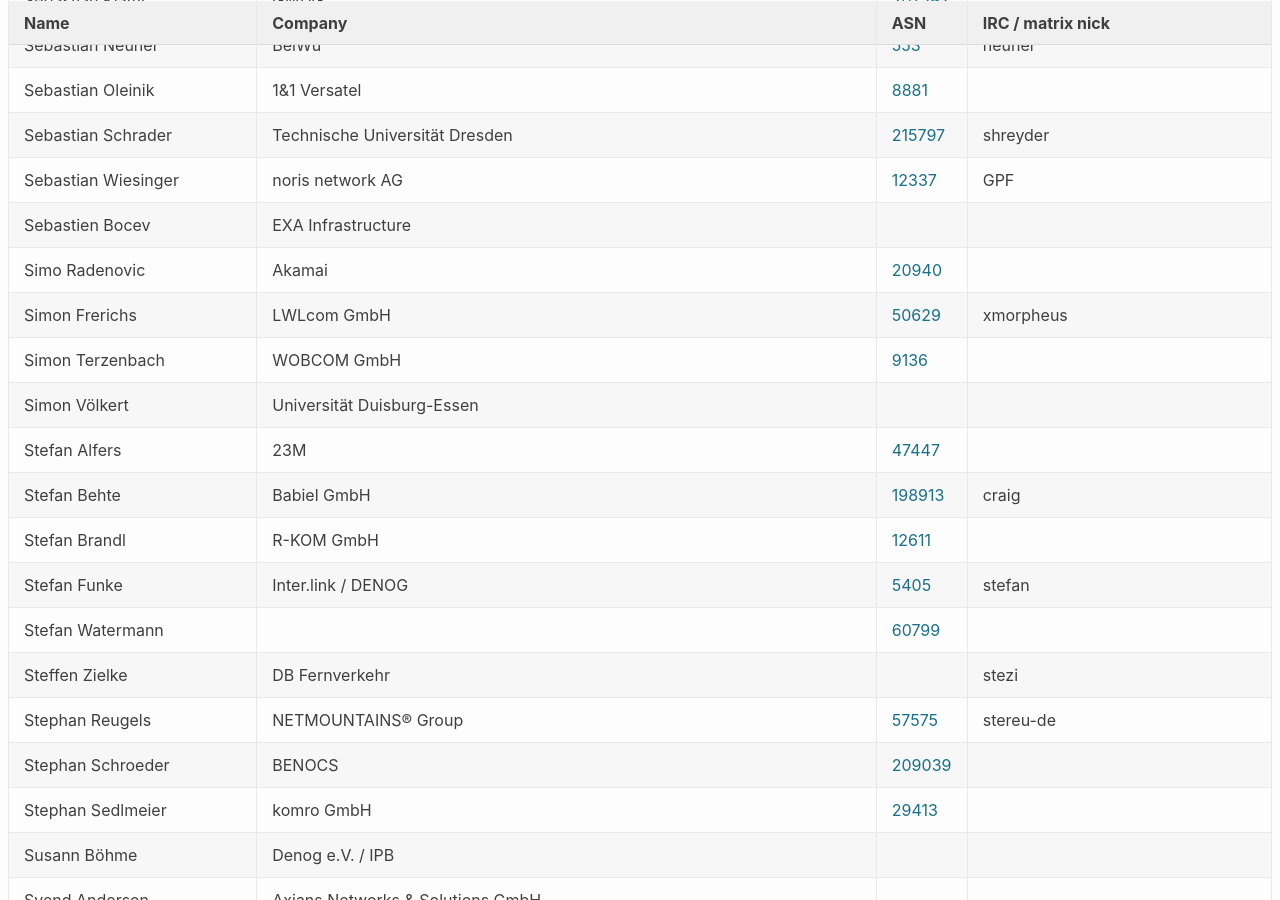
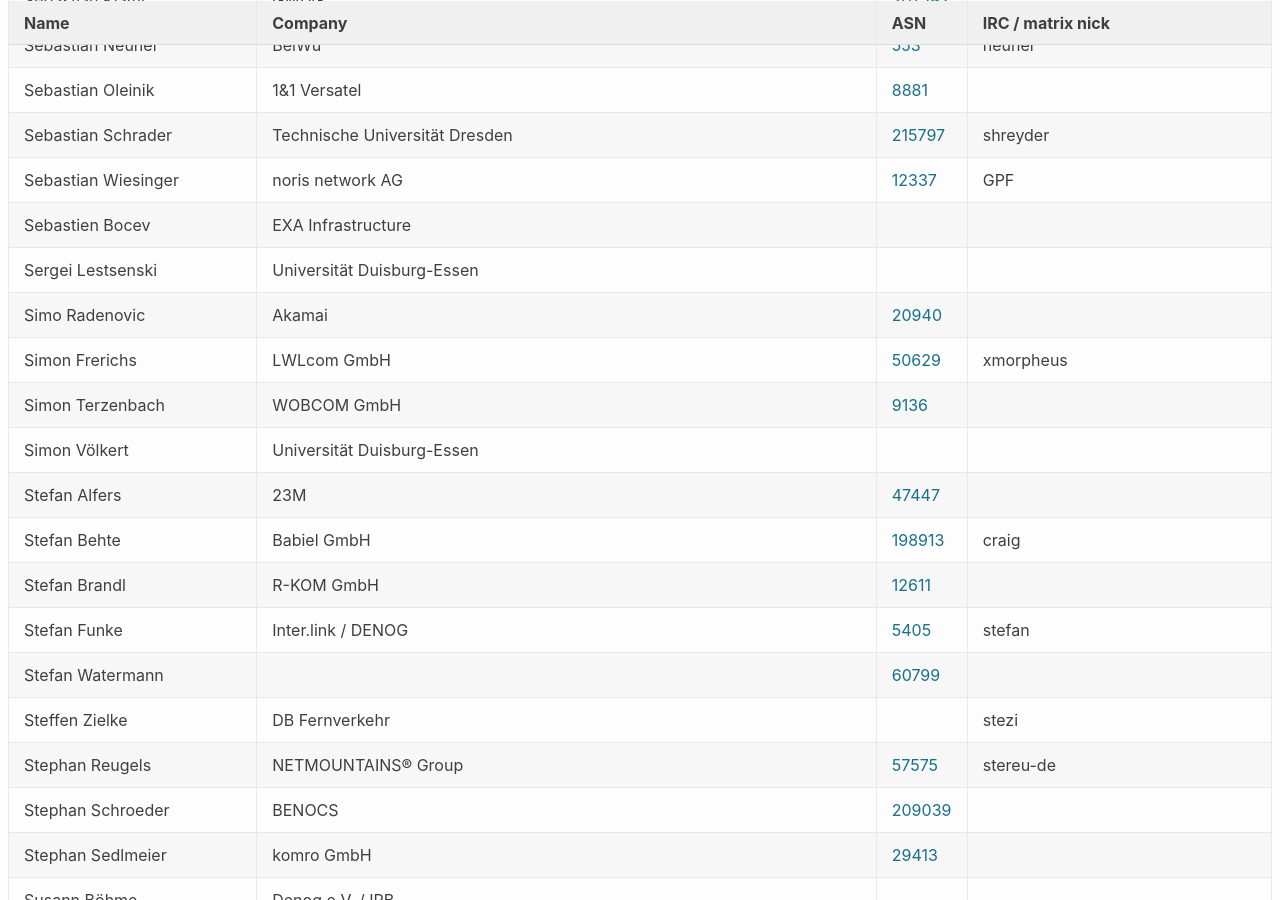
Before and after one commit to denog/pretix-attendeelist, a Jekyll site: the page built from denog17/index.markdown, in a window 1280 px wide and 900 px high, scrolled down 17683 px. Built offline with Jekyll 4.4.1, drawn with Linux system fonts in a browser that asks for light colours.

Commit message:
Latest data: Mon Sep 29 11:10:34 UTC 2025

```diff
--- a/_data/attendees_denog17_onsite.json
+++ b/_data/attendees_denog17_onsite.json
@@ -2364,6 +2364,12 @@
     "asn": null
   },
   {
+    "name": "Sergei Lestsenski",
+    "company": "Universität Duisburg-Essen",
+    "irc": null,
+    "asn": null
+  },
+  {
     "name": "Simon Frerichs",
     "company": "LWLcom GmbH",
     "irc": "xmorpheus",
```
